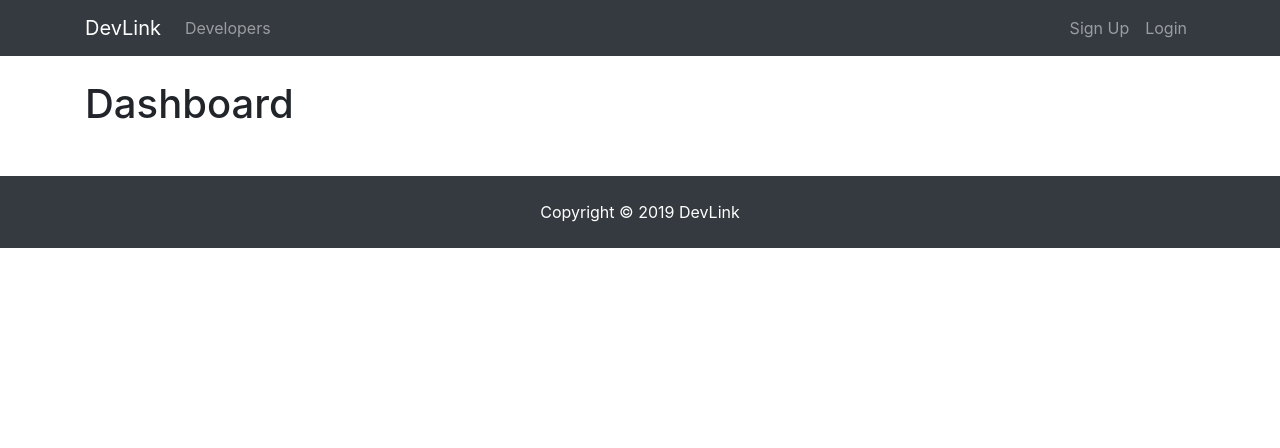
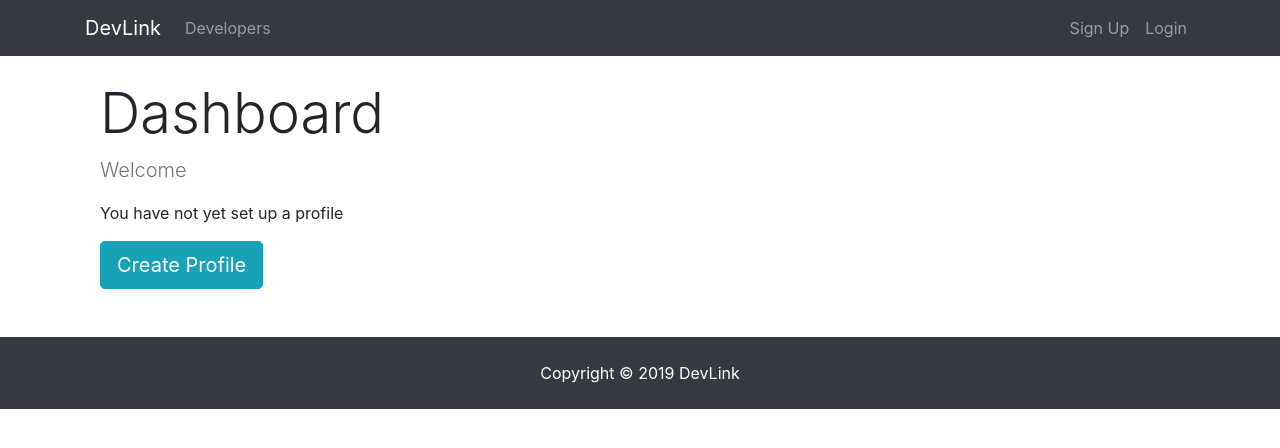
Before and after one commit to elishaking/mern-intro, a React (Create React App) app in the folder client/: page /dashboard in a window 1280 px wide. Shown: the top 448 px of the page. Built offline with nearby package versions, Linux system fonts and the light colour scheme; no server answers.

Commit message:
spinner dashboard

```diff
--- /dev/null
+++ b/client/src/components/common/Spinner.js
@@ -0,0 +1,15 @@
+import React from 'react';
+import spinner from './spinner.gif';
+
+export default function Spinner() {
+  return (
+    <div>
+      <img src={spinner}
+        style={{
+          width: '200px',
+          margin: 'auto',
+          display: 'block'
+        }} alt="Loading..." />
+    </div>
+  )
+}
--- a/client/src/components/dashboard/Dashboard.js
+++ b/client/src/components/dashboard/Dashboard.js
@@ -1,7 +1,9 @@
 import React, { Component } from 'react';
+import { Link } from 'react-router-dom';
 import PropTypes from 'prop-types';
 import { connect } from 'react-redux';
 import { getCurrentProfile } from '../../actions/profileActions';
+import Spinner from '../common/Spinner';
 
 class Dashboard extends Component {
   componentDidMount() {
@@ -9,12 +11,53 @@
   }
 
   render() {
+    const user = this.props.auth.user;
+    const { profile, loading } = this.props.profile;
+
+    let dashboardContent;
+
+    if (profile == null || loading) {
+      dashboardContent = <Spinner />;
+    } else {
+      // check if logged in user has profile data
+      if (Object.keys(profile).length > 0) { // check if object is not empty
+        dashboardContent = (<h4>Display Profile</h4>)
+      } else {
+        // User is logged in but has no profile
+        dashboardContent = (
+          <div>
+            <p className="lead text-muted">Welcome {user.name}</p>
+            <p>You have not yet set up a profile</p>
+            <Link to="/create-profile" className="btn btn-lg btn-info">Create Profile</Link>
+          </div>
+        );
+      }
+    }
+
     return (
-      <div>
-        <h1>Dashboard</h1>
+      <div className="dashboard">
+        <div className="container">
+          <div className="row">
+            <div className="col-md-12">
+              <h1 className="display-4">Dashboard</h1>
+              {dashboardContent}
+            </div>
+          </div>
+        </div>
       </div>
     )
   }
 }
 
-export default connect(null, { getCurrentProfile })(Dashboard);
+Dashboard.propTypes = {
+  getCurrentProfile: PropTypes.func.isRequired,
+  auth: PropTypes.object.isRequired,
+  profile: PropTypes.object.isRequired
+};
+
+const mapStateToProps = (state) => ({
+  profile: state.profile,
+  auth: state.auth
+});
+
+export default connect(mapStateToProps, { getCurrentProfile })(Dashboard);
```
Also changed, not shown: client/src/components/common/spinner.gif (added).
